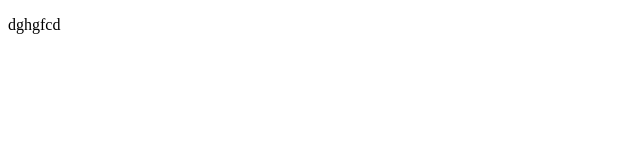
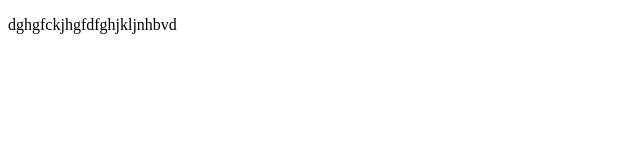
Before and after one commit to IulianaJ/FirstHomework, a plain HTML site: page index.html in a window 1280 px wide. Shown: the whole page, without its empty margins (0-640 px from the left). Drawn offline with Linux system fonts and the light colour scheme.

Commit message:
Update index.html

```diff
--- a/index.html
+++ b/index.html
@@ -6,6 +6,6 @@
     <title>Document</title>
 </head>
 <body>
-    <p>dghgfcd</p>
+    <p>dghgfckjhgfdfghjkljnhbvd</p>
 </body>
 </html>
```
